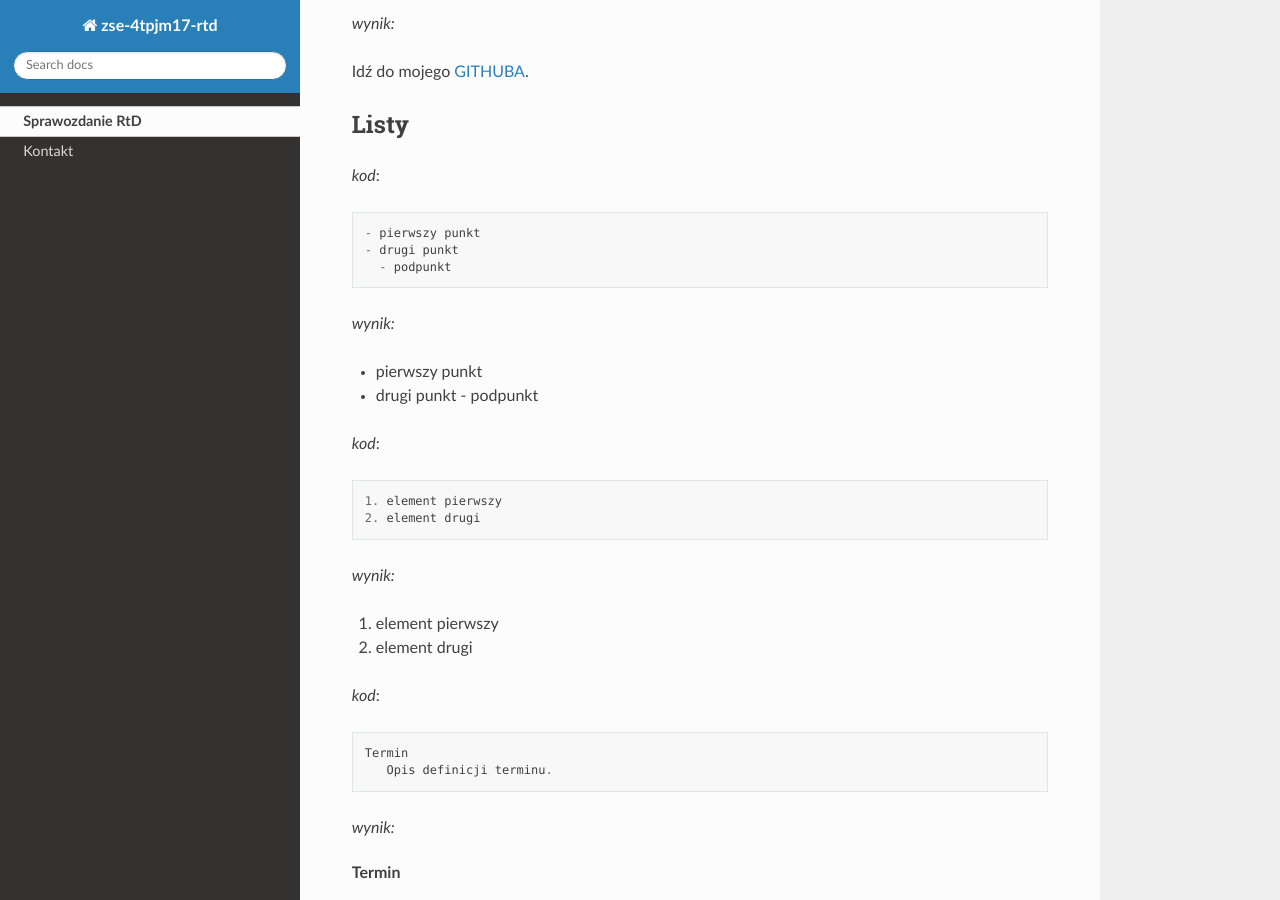
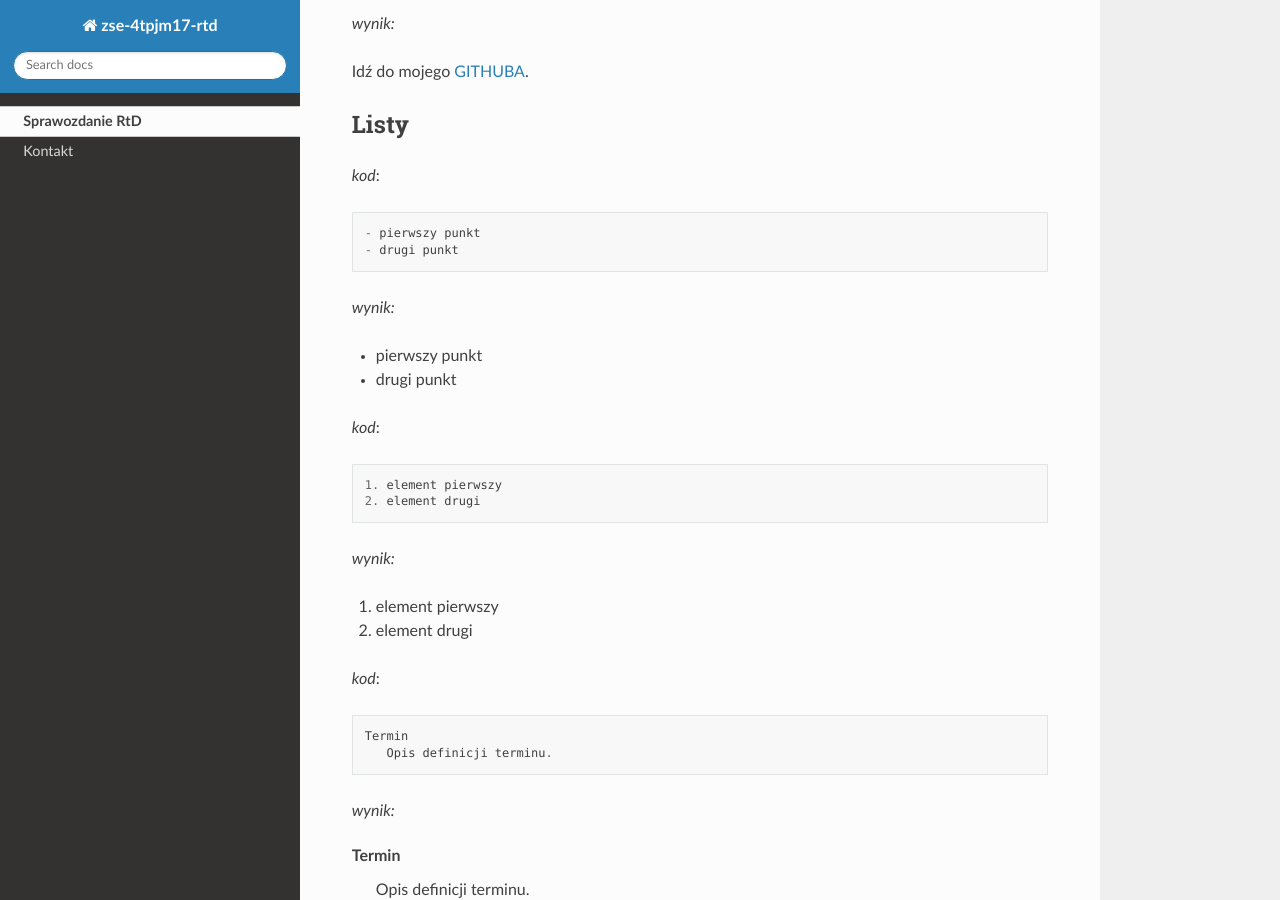
Before and after one commit to Youlek07/zse-4tpjm17-rtd, a Sphinx documentation site: the page built from docs/source/sprawozdanie.rst, in a window 1280 px wide and 900 px high, scrolled down 2931 px. Built offline with Sphinx 7.4.7 and the Read the Docs theme 3.1.0, drawn with Linux system fonts in a browser that asks for light colours; pages that are not in the unit, such as notebooks, are missing from menus.

Commit message:
Update sprawozdanie.rst

```diff
--- a/docs/source/sprawozdanie.rst
+++ b/docs/source/sprawozdanie.rst
@@ -136,13 +136,11 @@ Listy
 
    - pierwszy punkt
    - drugi punkt
-     - podpunkt
 
 *wynik:*
 
 - pierwszy punkt
 - drugi punkt
-  - podpunkt
 
 
 *kod*::
```
